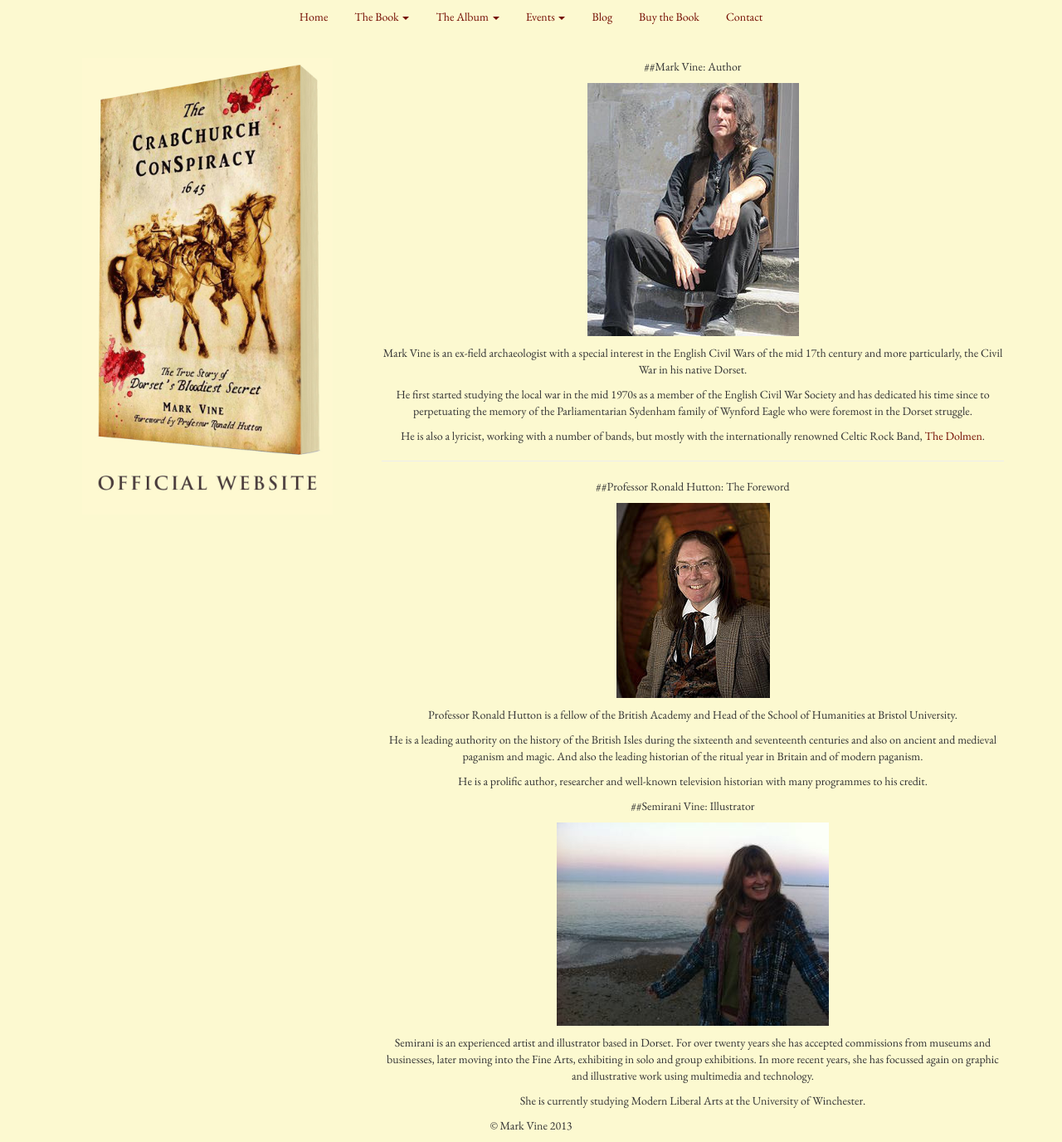
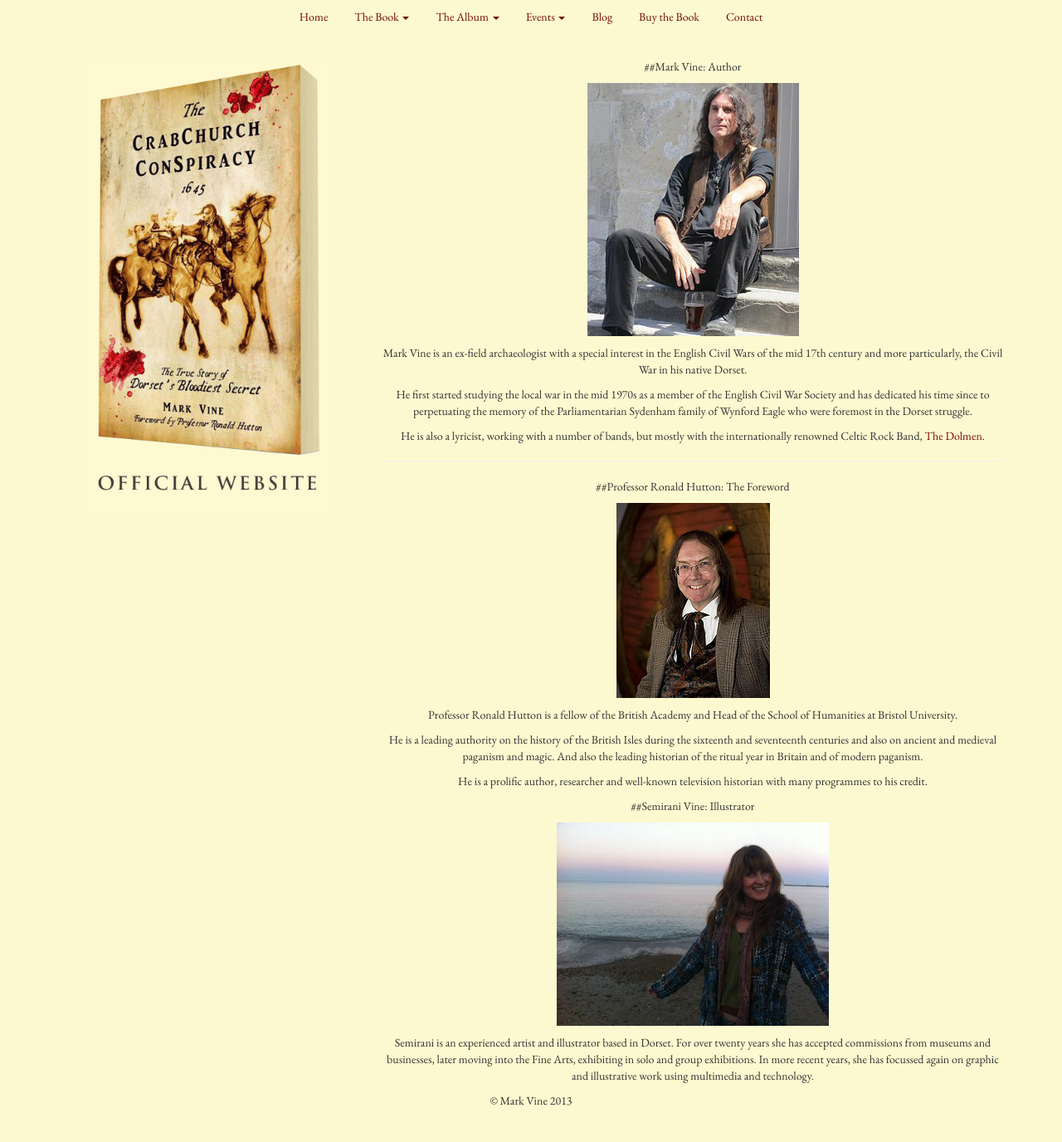
Before and after one commit to crabchurch/crabchurch.github.io, a Jekyll site: the page built from author.md, in a window 1280 px wide. Shown: the whole page at 83% size. Built offline with Jekyll 4.4.1, drawn with Linux system fonts in a browser that asks for light colours; nearby versions of some CDN libraries; some web fonts are replaced; after the commit the page ends 1346 px from its top, so only the background shows below that.

Commit message:
Update author.md

```diff
--- a/author.md
+++ b/author.md
@@ -3,7 +3,7 @@
 title: The Book
 ---
 
-##Mark Vine: Author
+ ##Mark Vine: Author
 
 ![Mark Vine the author][mark_vine_img]
 
@@ -15,7 +15,7 @@
 
 * * *
 
-##Professor Ronald Hutton: The Foreword
+ ##Professor Ronald Hutton: The Foreword
 
 ![Professor Ronald Hutton][ronald_hutton_img]
 
@@ -25,14 +25,12 @@
 
 He is a prolific author, researcher and well-known television historian with many programmes to his credit.
 
-##Semirani Vine: Illustrator
+ ##Semirani Vine: Illustrator
 
 ![Semirani Vine][semirani_vine_img]
 
 Semirani is an experienced artist and illustrator based in Dorset. For over twenty years she has accepted commissions from museums and businesses, later moving into the Fine Arts, exhibiting in solo and group exhibitions. In more recent years, she has focussed again on graphic and illustrative work using multimedia and technology.
 
-She is currently studying Modern Liberal Arts at the University of Winchester.
-
 [dolmen]: http://thedolmen.com/ "The Dolmen"
 [mark_vine_img]: /images/mark_vine.jpg "Mark Vine the author"
 [semirani_vine_img]: /images/semirani_vine.jpg "Semirani Vine"
```
